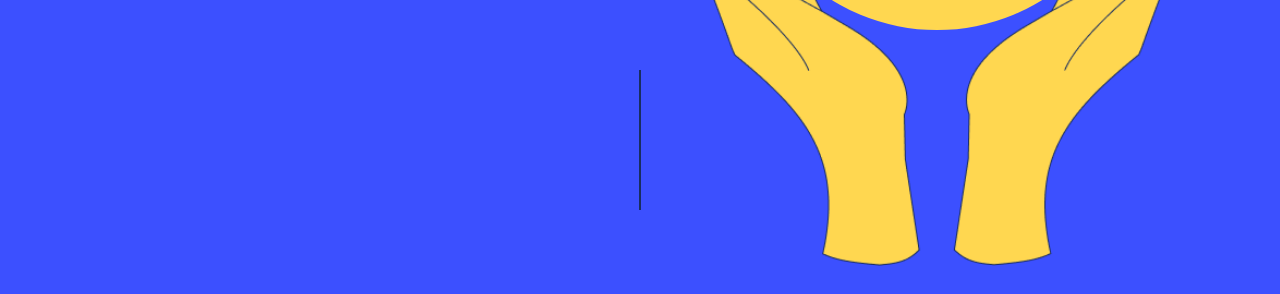
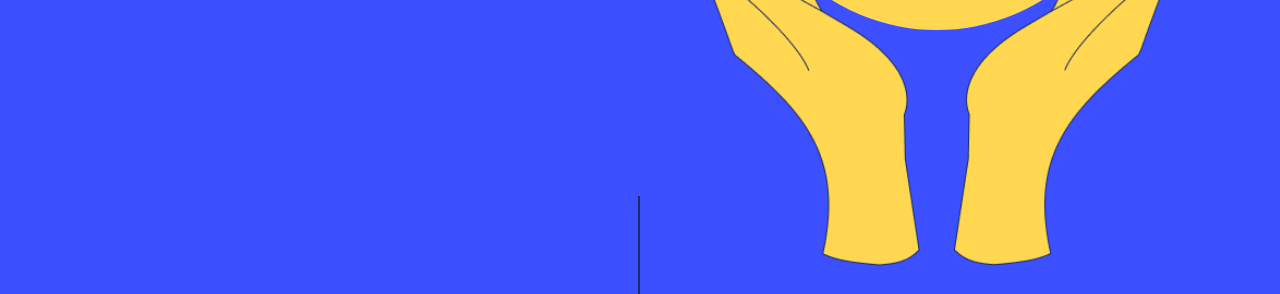
Before and after one commit to tehxueer29/Proj-Heartcode-Y2, a plain HTML site: page index.html in a window 1280 px wide. Shown: the part 504-798 px from the top of the page. Drawn offline with nearby package versions, Linux system fonts and the light colour scheme.

Commit message:
fix arrow

```diff
--- a/index.html
+++ b/index.html
@@ -65,7 +65,7 @@
                     </div>
                 </div>
 
-                <div class="position-arrow d-flex justify-content-center">
+                <div class="position-arrow">
                     <div class="point-down"></div>
                 </div>
 
--- a/new.css
+++ b/new.css
@@ -186,8 +186,9 @@ h1 {
 }
 
 .position-arrow {
-    position: relative;
-    bottom: -5vh;
+    position: absolute;
+    bottom: 0;
+    left: calc(50vw - 2px);
     height: 100px;
 }
 
```
